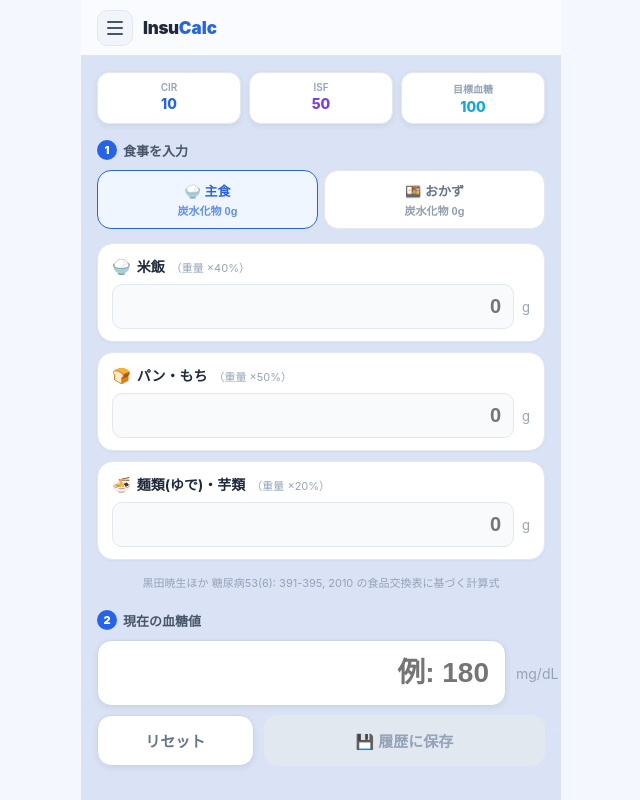
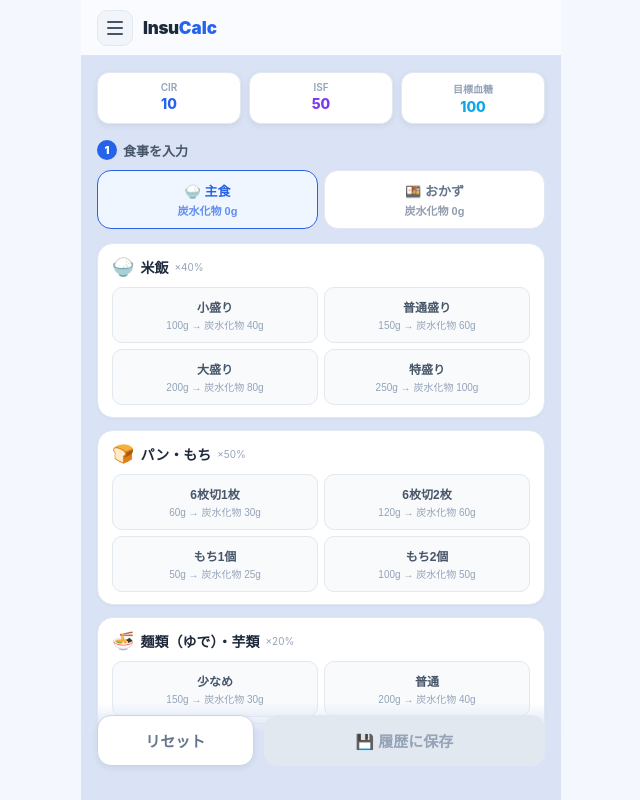
Before and after one commit to iwatatsu2/insucalc, a React (Vite) app: page / in a window 1280 px wide. Shown: the top 800 px of the page, without its empty margins (319-959 px from the left). Built offline with nearby package versions, Linux system fonts and the light colour scheme.

Commit message:
主食をg入力からプリセット選択ボタンに変更

```diff
--- a/src/components/FoodSelector.tsx
+++ b/src/components/FoodSelector.tsx
@@ -1,14 +1,56 @@
 import { useState } from 'react';
 import { foodData, type FoodItem } from '../data/foodData';
 
-// 主食の交換表係数
-const STAPLES = [
-  { key: 'rice',   label: '米飯',          unit: 'g', ratio: 0.40, emoji: '🍚', hint: '×40%' },
-  { key: 'bread',  label: 'パン・もち',     unit: 'g', ratio: 0.50, emoji: '🍞', hint: '×50%' },
-  { key: 'noodle', label: '麺類(ゆで)・芋類', unit: 'g', ratio: 0.20, emoji: '🍜', hint: '×20%' },
+// 主食プリセット（食品交換表係数で炭水化物を計算済み）
+const STAPLE_OPTIONS = [
+  {
+    key: 'rice',
+    label: '米飯',
+    emoji: '🍚',
+    ratio: 0.40,
+    choices: [
+      { label: '小盛り',   grams: 100 },
+      { label: '普通盛り', grams: 150 },
+      { label: '大盛り',   grams: 200 },
+      { label: '特盛り',   grams: 250 },
+    ],
+  },
+  {
+    key: 'bread',
+    label: 'パン・もち',
+    emoji: '🍞',
+    ratio: 0.50,
+    choices: [
+      { label: '6枚切1枚',  grams: 60  },
+      { label: '6枚切2枚',  grams: 120 },
+      { label: 'もち1個',   grams: 50  },
+      { label: 'もち2個',   grams: 100 },
+    ],
+  },
+  {
+    key: 'noodle',
+    label: '麺類（ゆで）・芋類',
+    emoji: '🍜',
+    ratio: 0.20,
+    choices: [
+      { label: '少なめ',   grams: 150 },
+      { label: '普通',     grams: 200 },
+      { label: '多め',     grams: 250 },
+      { label: '大盛り',   grams: 300 },
+    ],
+  },
 ] as const;
 
-type StapleKey = typeof STAPLES[number]['key'];
+type StapleKey = typeof STAPLE_OPTIONS[number]['key'];
+
+interface SelectedStaple {
+  key: StapleKey;
+  label: string;
+  grams: number;
+  carbs: number;
+  emoji: string;
+  choiceLabel: string;
+}
 
 interface Props {
   onChange: (totalCarbs: number, summary: string[]) => void;
@@ -16,12 +58,11 @@ interface Props {
 
 export default function FoodSelector({ onChange }: Props) {
   const [tab, setTab] = useState<'staple' | 'side'>('staple');
-  const [stapleGrams, setStapleGrams] = useState<Record<StapleKey, string>>({ rice: '', bread: '', noodle: '' });
+  const [selectedStaples, setSelectedStaples] = useState<SelectedStaple[]>([]);
   const [selectedSides, setSelectedSides] = useState<FoodItem[]>([]);
   const [search, setSearch] = useState('');
   const [activeCategory, setActiveCategory] = useState<string | null>(null);
 
-  // おかずカテゴリ（主食系を除く）
   const allSideCategories = Object.keys(foodData);
 
   const searchResults = search.trim()
@@ -30,46 +71,49 @@ export default function FoodSelector({ onChange }: Props) {
       ).slice(0, 20)
     : activeCategory ? foodData[activeCategory] : [];
 
-  // 主食の炭水化物合計
-  const stapleCarbs = STAPLES.reduce((sum, s) => {
-    const g = parseFloat(stapleGrams[s.key]) || 0;
-    return sum + Math.round(g * s.ratio);
-  }, 0);
+  const stapleCarbs = selectedStaples.reduce((sum, s) => sum + s.carbs, 0);
+  const sideCarbs   = selectedSides.reduce((sum, f) => sum + f.carbs, 0);
+  const totalCarbs  = stapleCarbs + sideCarbs;
 
-  // おかずの炭水化物合計
-  const sideCarbs = selectedSides.reduce((sum, f) => sum + f.carbs, 0);
-
-  const totalCarbs = stapleCarbs + sideCarbs;
-
-  // サマリー生成してコールバック
-  const notify = (newStapleGrams: typeof stapleGrams, newSides: FoodItem[]) => {
-    const sc = STAPLES.reduce((sum, s) => sum + Math.round((parseFloat(newStapleGrams[s.key]) || 0) * s.ratio), 0);
-    const sd = newSides.reduce((sum, f) => sum + f.carbs, 0);
-    const summary: string[] = [];
-    STAPLES.forEach(s => {
-      const g = parseFloat(newStapleGrams[s.key]) || 0;
-      if (g > 0) summary.push(`${s.label} ${g}g`);
-    });
-    newSides.forEach(f => summary.push(f.name));
+  const notify = (staples: SelectedStaple[], sides: FoodItem[]) => {
+    const sc = staples.reduce((sum, s) => sum + s.carbs, 0);
+    const sd = sides.reduce((sum, f) => sum + f.carbs, 0);
+    const summary = [
+      ...staples.map(s => `${s.emoji}${s.label}（${s.choiceLabel}）`),
+      ...sides.map(f => f.name),
+    ];
     onChange(sc + sd, summary);
   };
 
-  const handleStapleChange = (key: StapleKey, val: string) => {
-    const next = { ...stapleGrams, [key]: val };
-    setStapleGrams(next);
+  const selectStaple = (opt: typeof STAPLE_OPTIONS[number], choice: { label: string; grams: number }) => {
+    const carbs = Math.round(choice.grams * opt.ratio);
+    const item: SelectedStaple = {
+      key: opt.key, label: opt.label, emoji: opt.emoji,
+      grams: choice.grams, carbs, choiceLabel: choice.label,
+    };
+    // 同じ種類があれば置き換え
+    const next = selectedStaples.filter(s => s.key !== opt.key);
+    next.push(item);
+    setSelectedStaples(next);
+    notify(next, selectedSides);
+  };
+
+  const removeStaple = (key: StapleKey) => {
+    const next = selectedStaples.filter(s => s.key !== key);
+    setSelectedStaples(next);
     notify(next, selectedSides);
   };
 
   const addSide = (food: FoodItem) => {
     const next = [...selectedSides, food];
     setSelectedSides(next);
-    notify(stapleGrams, next);
+    notify(selectedStaples, next);
   };
 
   const removeSide = (i: number) => {
     const next = selectedSides.filter((_, idx) => idx !== i);
     setSelectedSides(next);
-    notify(stapleGrams, next);
+    notify(selectedStaples, next);
   };
 
   return (
@@ -100,54 +144,78 @@ export default function FoodSelector({ onChange }: Props) {
 
       {/* 主食タブ */}
       {tab === 'staple' && (
-        <div style={{ display: 'flex', flexDirection: 'column', gap: 10 }}>
-          {STAPLES.map(s => {
-            const g = parseFloat(stapleGrams[s.key]) || 0;
-            const carbs = Math.round(g * s.ratio);
+        <div style={{ display: 'flex', flexDirection: 'column', gap: 12 }}>
+
+          {/* 選択済み主食サマリー */}
+          {selectedStaples.length > 0 && (
+            <div style={{ padding: '10px 14px', background: '#EFF6FF', borderRadius: 14, border: '1.5px solid #BFDBFE' }}>
+              <div style={{ fontSize: 11, color: '#3B82F6', fontWeight: 700, marginBottom: 6 }}>選択中の主食</div>
+              {selectedStaples.map(s => (
+                <div key={s.key} style={{ display: 'flex', justifyContent: 'space-between', alignItems: 'center', padding: '4px 0' }}>
+                  <span style={{ fontSize: 13, color: '#1E40AF' }}>{s.emoji} {s.label}（{s.choiceLabel} / {s.grams}g）</span>
+                  <div style={{ display: 'flex', alignItems: 'center', gap: 8 }}>
+                    <span style={{ fontSize: 13, color: '#2563EB', fontWeight: 800 }}>{s.carbs}g</span>
+                    <button onClick={() => removeStaple(s.key)} style={{ background: 'none', border: 'none', color: '#EF4444', cursor: 'pointer', fontSize: 16, lineHeight: 1 }}>×</button>
+                  </div>
+                </div>
+              ))}
+            </div>
+          )}
+
+          {/* 各主食の選択ボタン */}
+          {STAPLE_OPTIONS.map(opt => {
+            const selected = selectedStaples.find(s => s.key === opt.key);
             return (
-              <div key={s.key} style={{
-                background: '#fff', border: '1.5px solid #E2E8F0',
+              <div key={opt.key} style={{
+                background: '#fff', border: `1.5px solid ${selected ? '#BFDBFE' : '#E2E8F0'}`,
                 borderRadius: 16, padding: '12px 14px',
                 boxShadow: '0 1px 3px rgba(0,0,0,0.04)',
               }}>
-                <div style={{ display: 'flex', justifyContent: 'space-between', alignItems: 'center', marginBottom: 8 }}>
-                  <div>
-                    <span style={{ fontSize: 15 }}>{s.emoji}</span>
-                    <span style={{ fontSize: 14, fontWeight: 700, color: '#1E293B', marginLeft: 6 }}>{s.label}</span>
-                    <span style={{ fontSize: 11, color: '#94A3B8', marginLeft: 6 }}>（重量 {s.hint}）</span>
+                <div style={{ display: 'flex', justifyContent: 'space-between', alignItems: 'center', marginBottom: 10 }}>
+                  <div style={{ display: 'flex', alignItems: 'center', gap: 6 }}>
+                    <span style={{ fontSize: 18 }}>{opt.emoji}</span>
+                    <span style={{ fontSize: 14, fontWeight: 700, color: '#1E293B' }}>{opt.label}</span>
+                    <span style={{ fontSize: 10, color: '#94A3B8' }}>×{opt.ratio * 100}%</span>
                   </div>
-                  {g > 0 && (
-                    <span style={{ fontSize: 15, fontWeight: 800, color: '#2563EB' }}>{carbs}g</span>
+                  {selected && (
+                    <span style={{ fontSize: 13, fontWeight: 800, color: '#2563EB' }}>
+                      {selected.carbs}g
+                    </span>
                   )}
                 </div>
-                <div style={{ display: 'flex', alignItems: 'center', gap: 8 }}>
-                  <input
-                    type="number"
-                    value={stapleGrams[s.key]}
-                    onChange={e => handleStapleChange(s.key, e.target.value)}
-                    placeholder="0"
-                    inputMode="numeric"
-                    style={{
-                      flex: 1, padding: '10px 12px', borderRadius: 10,
-                      border: `1.5px solid ${g > 0 ? '#BFDBFE' : '#E2E8F0'}`,
-                      background: g > 0 ? '#EFF6FF' : '#F8FAFC',
-                      color: '#1E293B', fontSize: 20, fontWeight: 700,
-                      outline: 'none', textAlign: 'right',
-                    }}
-                  />
-                  <span style={{ fontSize: 13, color: '#94A3B8', flexShrink: 0 }}>g</span>
-                  {g > 0 && (
-                    <button
-                      onClick={() => handleStapleChange(s.key, '')}
-                      style={{ background: '#FEE2E2', border: 'none', borderRadius: 8, width: 28, height: 28, color: '#EF4444', cursor: 'pointer', fontSize: 14, flexShrink: 0 }}
-                    >×</button>
-                  )}
+                <div style={{ display: 'flex', gap: 6, flexWrap: 'wrap' }}>
+                  {opt.choices.map(choice => {
+                    const carbs = Math.round(choice.grams * opt.ratio);
+                    const isActive = selected?.choiceLabel === choice.label;
+                    return (
+                      <button
+                        key={choice.label}
+                        onClick={() => selectStaple(opt, choice)}
+                        style={{
+                          flex: '1 1 calc(50% - 3px)',
+                          padding: '10px 6px',
+                          borderRadius: 10,
+                          border: `1.5px solid ${isActive ? '#2563EB' : '#E2E8F0'}`,
+                          background: isActive ? '#EFF6FF' : '#F8FAFC',
+                          color: isActive ? '#2563EB' : '#475569',
+                          cursor: 'pointer',
+                          display: 'flex', flexDirection: 'column', alignItems: 'center', gap: 2,
+                        }}
+                      >
+                        <span style={{ fontSize: 12, fontWeight: 700 }}>{choice.label}</span>
+                        <span style={{ fontSize: 10, color: isActive ? '#3B82F6' : '#94A3B8' }}>
+                          {choice.grams}g → 炭水化物 {carbs}g
+                        </span>
+                      </button>
+                    );
+                  })}
                 </div>
               </div>
             );
           })}
-          <p style={{ fontSize: 11, color: '#94A3B8', textAlign: 'center', marginTop: 4 }}>
-            黒田暁生ほか 糖尿病53(6): 391-395, 2010 の食品交換表に基づく計算式
+
+          <p style={{ fontSize: 10, color: '#94A3B8', textAlign: 'center', marginTop: 2 }}>
+            黒田暁生ほか 糖尿病53(6): 391-395, 2010 の食品交換表に基づく
           </p>
         </div>
       )}
@@ -155,7 +223,6 @@ export default function FoodSelector({ onChange }: Props) {
       {/* おかずタブ */}
       {tab === 'side' && (
         <div>
-          {/* 選択済みおかず */}
           {selectedSides.length > 0 && (
             <div style={{ marginBottom: 12, padding: '12px 14px', background: '#EFF6FF', borderRadius: 14, border: '1.5px solid #BFDBFE' }}>
               <div style={{ fontSize: 11, color: '#3B82F6', fontWeight: 700, marginBottom: 8 }}>選択中のおかず</div>
@@ -179,7 +246,6 @@ export default function FoodSelector({ onChange }: Props) {
             </div>
           )}
 
-          {/* 検索 */}
           <div style={{
             display: 'flex', alignItems: 'center', gap: 8,
             background: '#fff', border: '1.5px solid #E2E8F0', borderRadius: 14,
@@ -201,7 +267,6 @@ export default function FoodSelector({ onChange }: Props) {
             )}
           </div>
 
-          {/* カテゴリタブ */}
           {!search && (
             <div style={{ display: 'flex', gap: 6, overflowX: 'auto', paddingBottom: 4, marginBottom: 8, scrollbarWidth: 'none' }}>
               {allSideCategories.map(cat => (
@@ -223,7 +288,6 @@ export default function FoodSelector({ onChange }: Props) {
             </div>
           )}
 
-          {/* 食品リスト */}
           {searchResults.length > 0 && (
             <div style={{ maxHeight: 240, overflowY: 'auto', borderRadius: 14, border: '1.5px solid #E2E8F0', background: '#fff', boxShadow: '0 1px 3px rgba(0,0,0,0.04)' }}>
               {searchResults.map((food, i) => (
@@ -250,7 +314,7 @@ export default function FoodSelector({ onChange }: Props) {
         </div>
       )}
 
-      {/* 合計バー（両方に入力がある場合） */}
+      {/* 合計バー */}
       {totalCarbs > 0 && (
         <div style={{
           marginTop: 14, background: 'linear-gradient(135deg, #2563EB, #4F46E5)',
```
